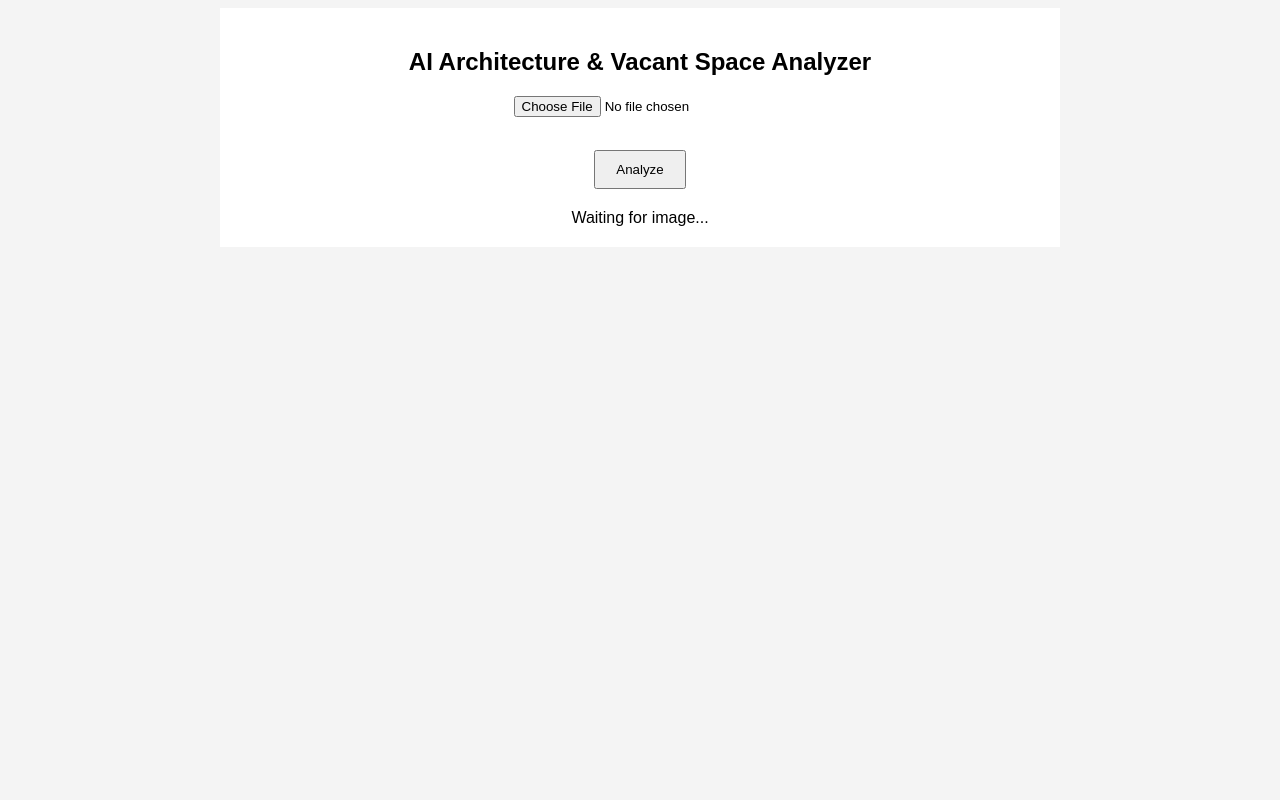
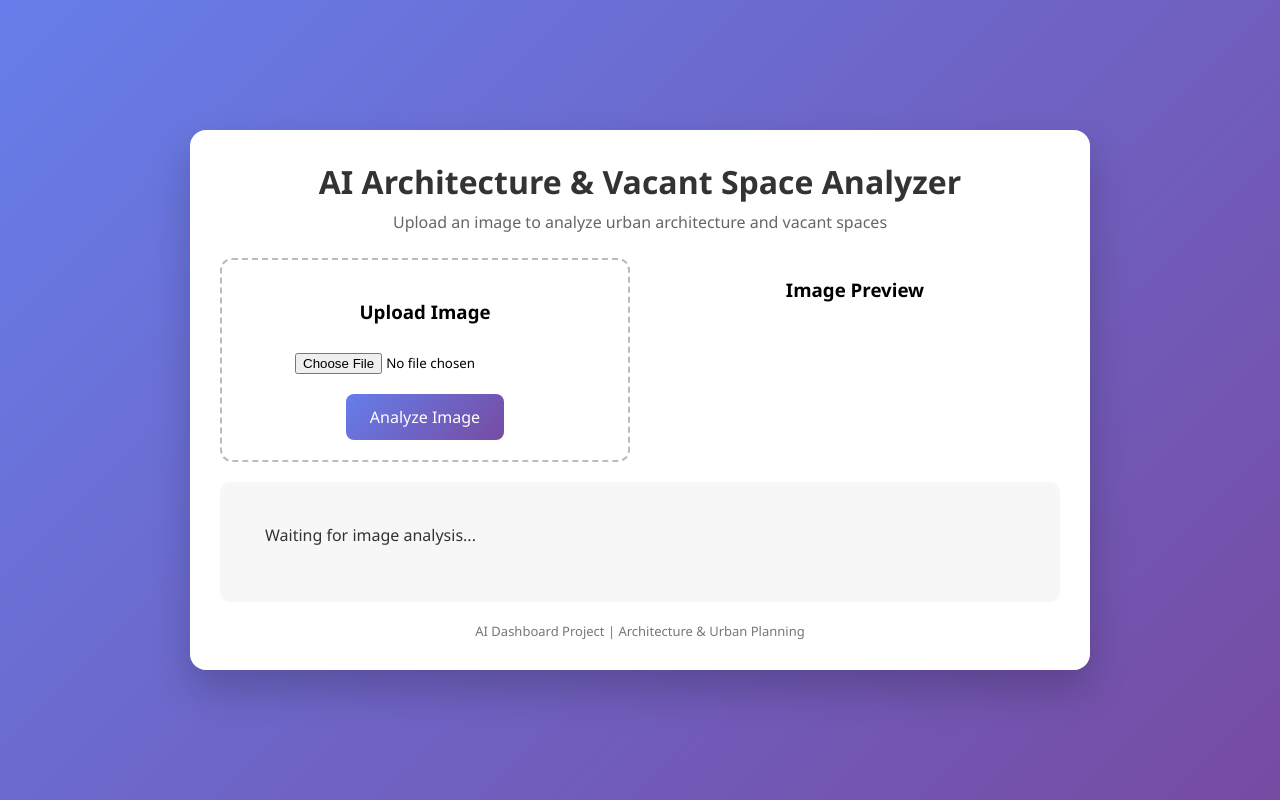
Before and after one commit to Ajay979102/ai-architecture-vacant-dashboard, a plain HTML site: page index.html in a window 1280 px wide. Drawn offline with Linux system fonts and the light colour scheme.

Commit message:
Update index.html

```diff
--- a/index.html
+++ b/index.html
@@ -2,60 +2,153 @@
 <html lang="en">
 <head>
 <meta charset="UTF-8">
-<title>AI Architecture & Vacant Space Dashboard</title>
+<title>AI Architecture & Vacant Space Analyzer</title>
+
 <style>
+* {
+  box-sizing: border-box;
+  font-family: "Segoe UI", sans-serif;
+}
+
 body {
-  font-family: Arial, sans-serif;
-  background: #f4f4f4;
+  margin: 0;
+  min-height: 100vh;
+  background: linear-gradient(135deg, #667eea, #764ba2);
+  display: flex;
+  justify-content: center;
+  align-items: center;
+}
+
+.dashboard {
+  background: #ffffff;
+  width: 900px;
+  max-width: 95%;
+  border-radius: 16px;
+  padding: 30px;
+  box-shadow: 0 20px 40px rgba(0,0,0,0.2);
+}
+
+.header {
+  text-align: center;
+  margin-bottom: 25px;
+}
+
+.header h1 {
+  margin: 0;
+  color: #333;
+}
+
+.header p {
+  color: #666;
+  margin-top: 8px;
+}
+
+.content {
+  display: grid;
+  grid-template-columns: 1fr 1fr;
+  gap: 20px;
+}
+
+.upload-box {
+  border: 2px dashed #bbb;
+  border-radius: 12px;
+  padding: 20px;
   text-align: center;
 }
-.container {
-  max-width: 800px;
-  margin: auto;
-  background: white;
-  padding: 20px;
-}
-img {
-  max-width: 100%;
+
+.upload-box input {
   margin-top: 10px;
 }
+
+.preview-box {
+  text-align: center;
+}
+
+.preview-box img {
+  max-width: 100%;
+  max-height: 260px;
+  border-radius: 10px;
+  box-shadow: 0 8px 20px rgba(0,0,0,0.2);
+  display: none;
+}
+
 button {
-  padding: 10px 20px;
-  margin-top: 15px;
+  margin-top: 20px;
+  padding: 12px 24px;
+  font-size: 16px;
+  border: none;
+  border-radius: 8px;
   cursor: pointer;
+  background: linear-gradient(135deg, #667eea, #764ba2);
+  color: white;
 }
-#output {
+
+button:hover {
+  opacity: 0.9;
+}
+
+.output-box {
+  grid-column: span 2;
+  background: #f7f7f7;
+  border-radius: 10px;
+  padding: 20px;
+  min-height: 120px;
+  white-space: pre-wrap;
+  color: #333;
+}
+
+.footer {
+  text-align: center;
   margin-top: 20px;
-  white-space: pre-wrap;
+  font-size: 13px;
+  color: #777;
 }
 </style>
 </head>
 
 <body>
-<div class="container">
-  <h2>AI Architecture & Vacant Space Analyzer</h2>
 
-  <input type="file" id="imageInput" accept="image/*">
-  <br>
+<div class="dashboard">
 
-  <img id="preview" style="display:none;">
+  <div class="header">
+    <h1>AI Architecture & Vacant Space Analyzer</h1>
+    <p>Upload an image to analyze urban architecture and vacant spaces</p>
+  </div>
 
-  <br>
-  <button onclick="analyzeImage()">Analyze</button>
+  <div class="content">
 
-  <div id="output">Waiting for image...</div>
+    <div class="upload-box">
+      <h3>Upload Image</h3>
+      <input type="file" id="imageInput" accept="image/*">
+      <br>
+      <button onclick="analyzeImage()">Analyze Image</button>
+    </div>
+
+    <div class="preview-box">
+      <h3>Image Preview</h3>
+      <img id="preview">
+    </div>
+
+    <div class="output-box" id="output">
+      Waiting for image analysis...
+    </div>
+
+  </div>
+
+  <div class="footer">
+    AI Dashboard Project | Architecture & Urban Planning
+  </div>
+
 </div>
 
 <script>
-const API_KEY = "PASTE_YOUR_GEMINI_API_KEY_HERE";
-
-async function analyzeImage() {
+function analyzeImage() {
   const input = document.getElementById("imageInput");
+  const preview = document.getElementById("preview");
   const output = document.getElementById("output");
-  const preview = document.getElementById("preview");
 
   if (!input.files.length) {
-    output.textContent = "❌ Please select an image.";
+    output.textContent = "❌ Please upload an image first.";
     return;
   }
 
@@ -65,50 +158,25 @@ async function analyzeImage() {
 
   output.textContent = "⏳ AI is analyzing the architecture and vacant space...";
 
-  const reader = new FileReader();
-  reader.onload = async () => {
-    const base64 = reader.result.split(",")[1];
+  // ✅ SIMULATED AI RESPONSE (SAFE FOR GITHUB PAGES)
+  setTimeout(() => {
+    output.textContent =
+`AI Analysis Report:
 
-    try {
-      const response = await fetch(
-        "https://generativelanguage.googleapis.com/v1beta/models/gemini-1.5-pro:generateContent?key=" + API_KEY,
-        {
-          method: "POST",
-          headers: { "Content-Type": "application/json" },
-          body: JSON.stringify({
-            contents: [{
-              parts: [
-                { text: "Analyze architecture and suggest improvements for vacant space." },
-                {
-                  inlineData: {
-                    mimeType: file.type,
-                    data: base64
-                  }
-                }
-              ]
-            }]
-          })
-        }
-      );
+• The image shows a linear urban road surrounded by low-rise buildings.
+• The vacant roadside areas can be optimized for better land use.
 
-      const result = await response.json();
-      console.log(result);
+Suggested Improvements:
+• Green landscaping and trees
+• Smart street lighting
+• Dedicated pedestrian pathways
+• Small modular commercial units
+• Parking or cycling lanes
 
-      if (!result.candidates) {
-        output.textContent = "❌ AI did not return a response.";
-        return;
-      }
-
-      output.textContent =
-        result.candidates[0].content.parts[0].text;
-
-    } catch (error) {
-      output.textContent = "❌ Error: " + error.message;
-    }
-  };
-
-  reader.readAsDataURL(file);
+Status: AI Simulation Mode (Frontend Demonstration)`;
+  }, 2000);
 }
 </script>
+
 </body>
 </html>
```
